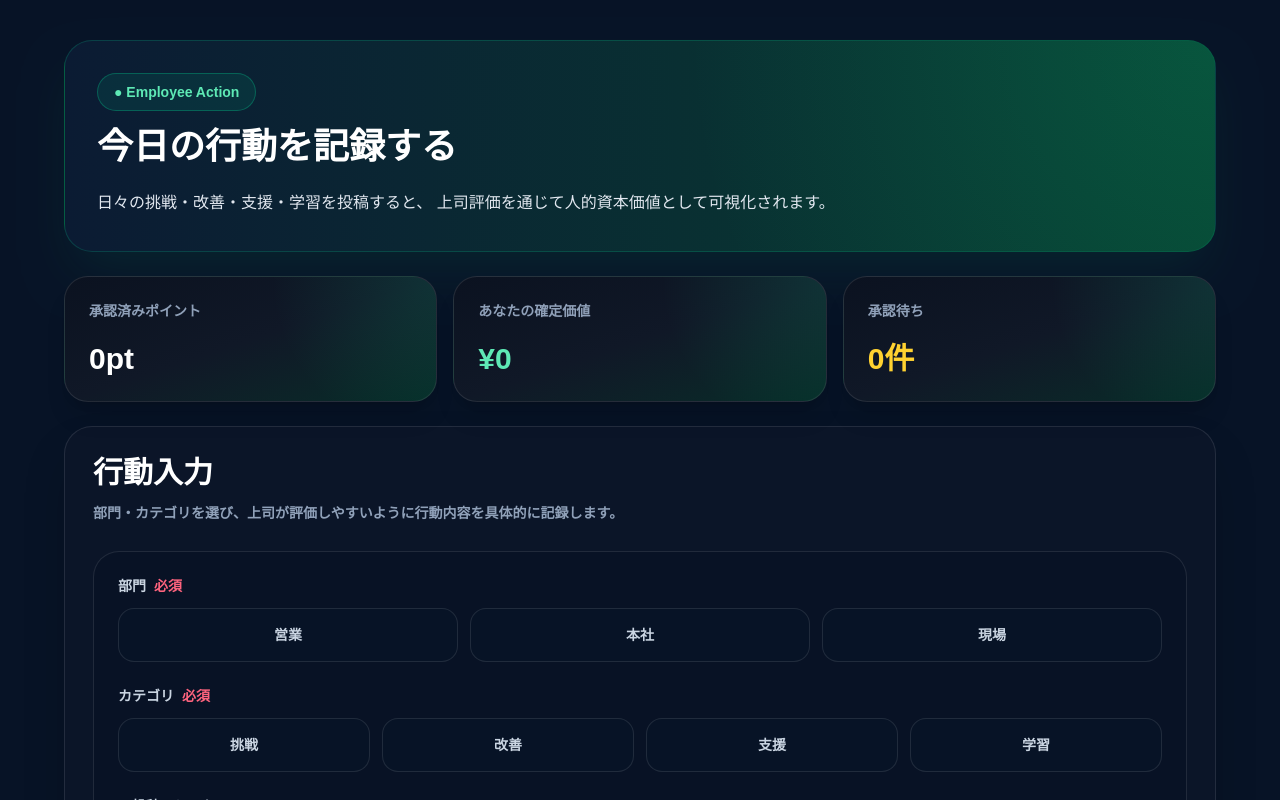
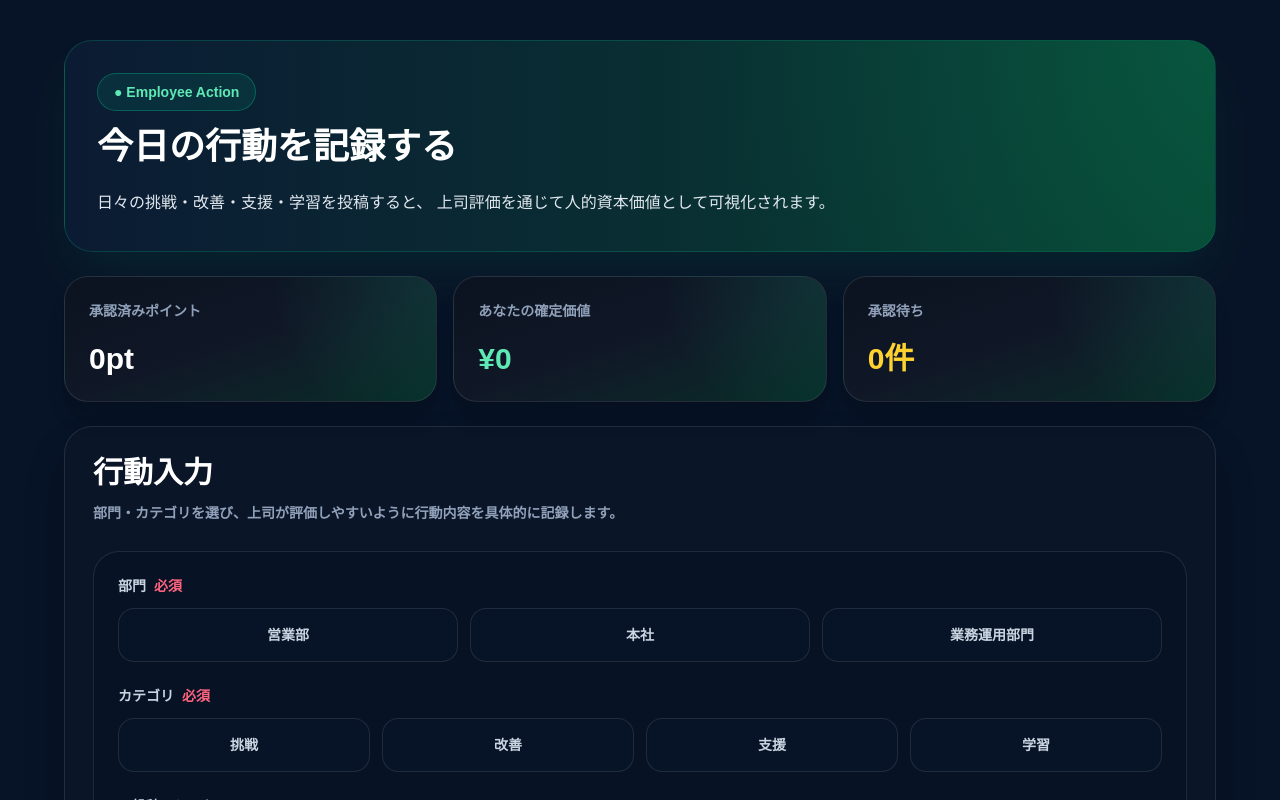
Before and after one commit to nobuhirotakeuchi1974-cell/backend-fastapi-deploy, a Next.js app in the folder frontend/: page /employee in a window 1280 px wide. Shown: the top 800 px of the page. Built offline with nearby package versions, Linux system fonts and the light colour scheme; no server answers.

Commit message:
Align department labels and AI suggestion order

```diff
--- a/frontend/app/employee/page.tsx
+++ b/frontend/app/employee/page.tsx
@@ -15,14 +15,18 @@ const categories = [
 ];
 
 const departments = [
-  { value: "営業", label: "営業" },
+  { value: "営業部", label: "営業部" },
   { value: "本社", label: "本社" },
-  { value: "現場", label: "現場" },
+  { value: "業務運用部門", label: "業務運用部門" },
 ];
 
 const aiSuggestions = [
   {
-    label: "改善提案",
+    label: "挑戦",
+    text: "新規顧客向け提案に挑戦し、商談機会を創出した。",
+  },
+  {
+    label: "改善",
     text: "営業資料を改善し、提案準備時間を30分短縮した。",
   },
   {
@@ -32,10 +36,6 @@ const aiSuggestions = [
   {
     label: "学習",
     text: "新しい分析ツールを学習し、レポート作成を効率化した。",
-  },
-  {
-    label: "挑戦",
-    text: "新規顧客向け提案に挑戦し、商談機会を創出した。",
   },
 ];
 
```
